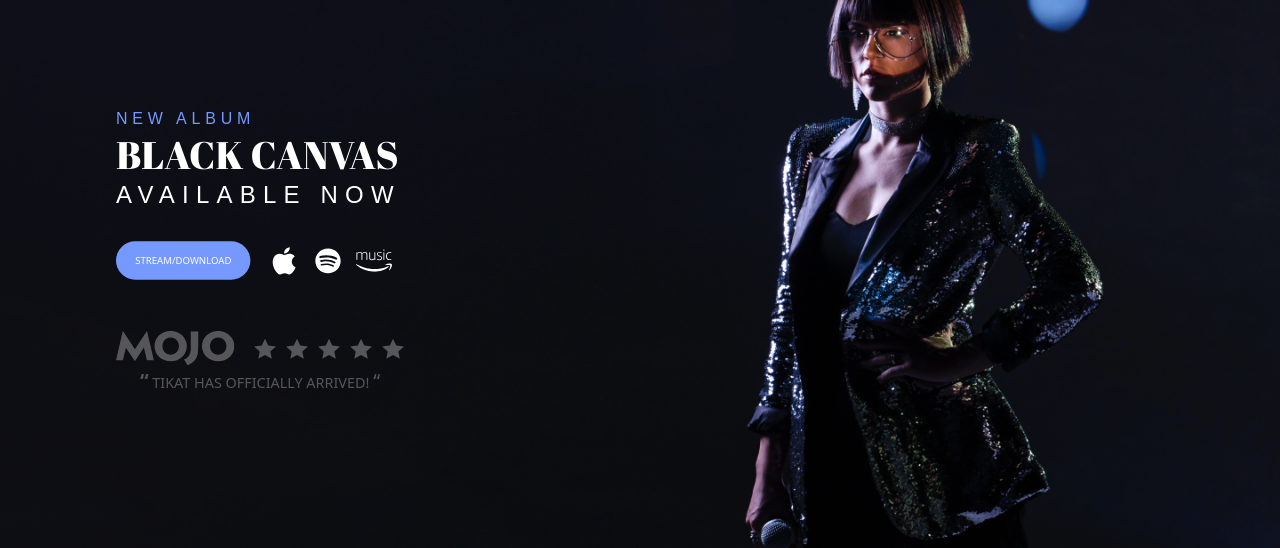
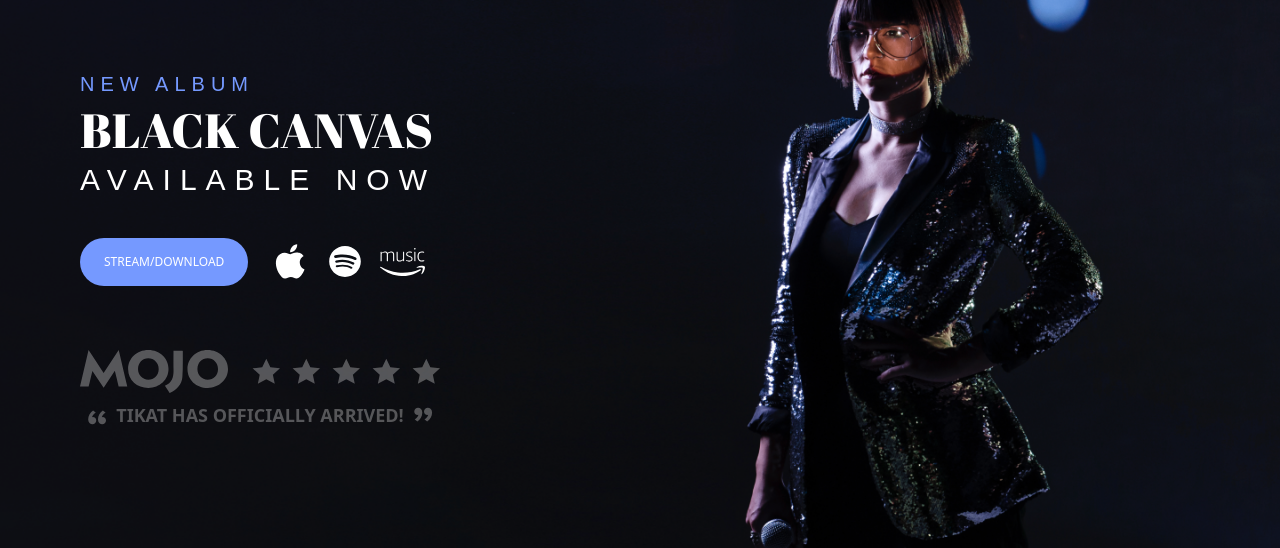
Before and after one commit to perezcato/republic, a Next.js app: page / in a window 1280 px wide. Shown: the part 168-716 px from the top of the page. Built offline with nearby package versions, Linux system fonts and the light colour scheme; a web font is replaced by a local one.

Commit message:
mojo icon

```diff
--- a/pages/index.tsx
+++ b/pages/index.tsx
@@ -8,7 +8,7 @@ const Home: NextPage = () => {
       <Navbar />
       <main className="flex-1 max-w-1440 mx-auto w-full flex flex-col justify-center md:items-start px-8 lg:px-20">
 
-        <div className="md:scale-[0.8] scale-100">
+        <div className="md:scale-[0.8] lg:scale-100">
           <div className="lg:space-y-2 space-y-3">
             <p className="font-proxima text-xl text-blue tracking-[0.3em] font-light text-center md:text-left">NEW ALBUM</p>
             <h1 className="text-5xl text-white font-abril text-center md:text-left">BLACK CANVAS</h1>
@@ -50,7 +50,7 @@ const Home: NextPage = () => {
               </div>
             </div>
           </div>
-          <div className="mt-16 w-fit space-y-1 scale-75 lg:scale-100">
+          <div className="mt-16 w-fit scale-75 lg:scale-100 space-y-2">
             <div className="flex items-center space-x-6">
               <div>
                 <svg width="148" height="43" viewBox="0 0 148 43" fill="none" xmlns="http://www.w3.org/2000/svg">
@@ -102,8 +102,8 @@ const Home: NextPage = () => {
                 </div>
               </div>
             </div>
-            <div className="text-white/[.3] proxima_nova uppercase text-[18px] text-center">
-              <span className="text-2xl font-bold">“</span> TiKat has OFFICIALLY arrived! <span className="text-2xl">“</span>
+            <div className="text-white/[.3] proxima_nova uppercase font-semibold text-[18px] text-center flex items-center justify-center space-x-2 overflow-hidden h-[30px]">
+              <span className="text-5xl font-bold font-proxima block mt-6 mr-2">“</span> TiKat has OFFICIALLY arrived! <span className="text-5xl font-bold font-proxima rotate-180 block -mt-6">“</span>
             </div>
           </div>
 
```
